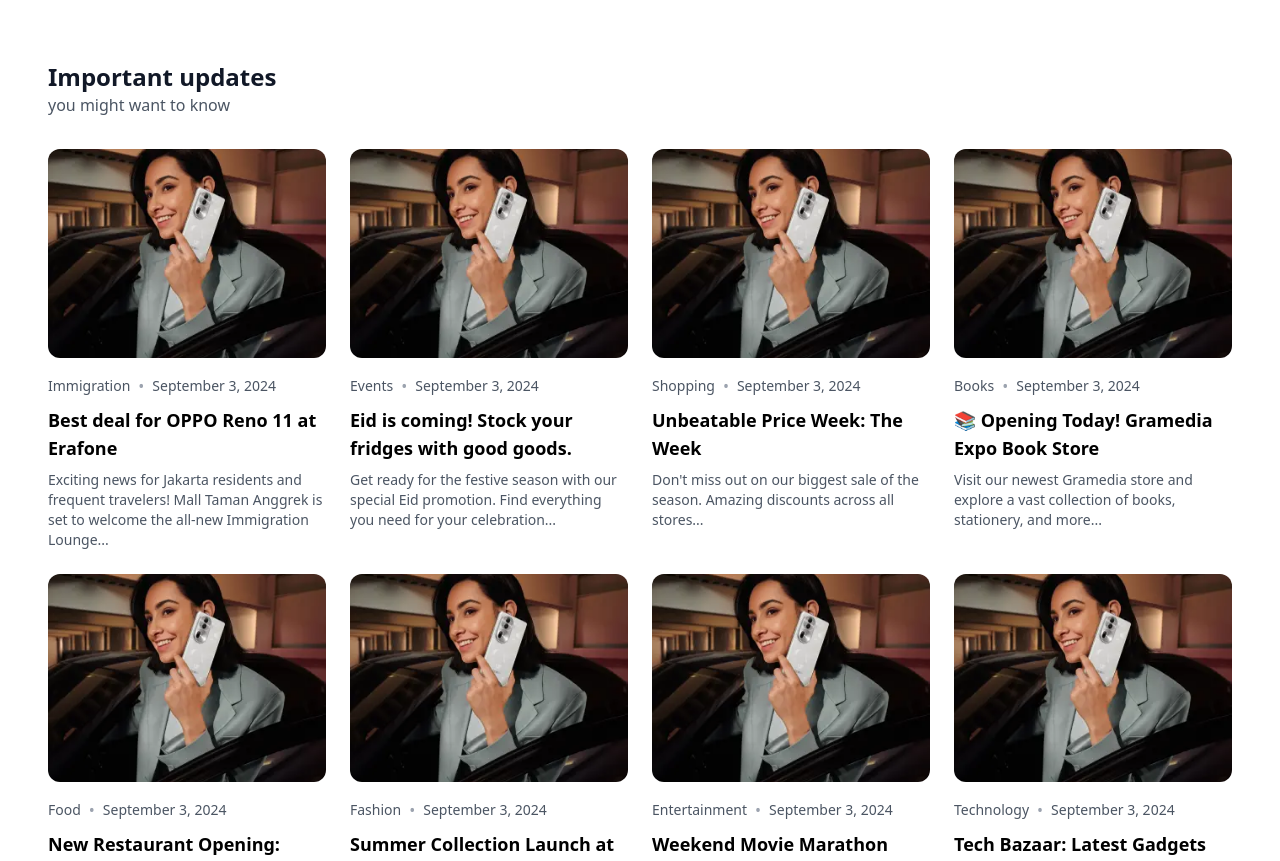
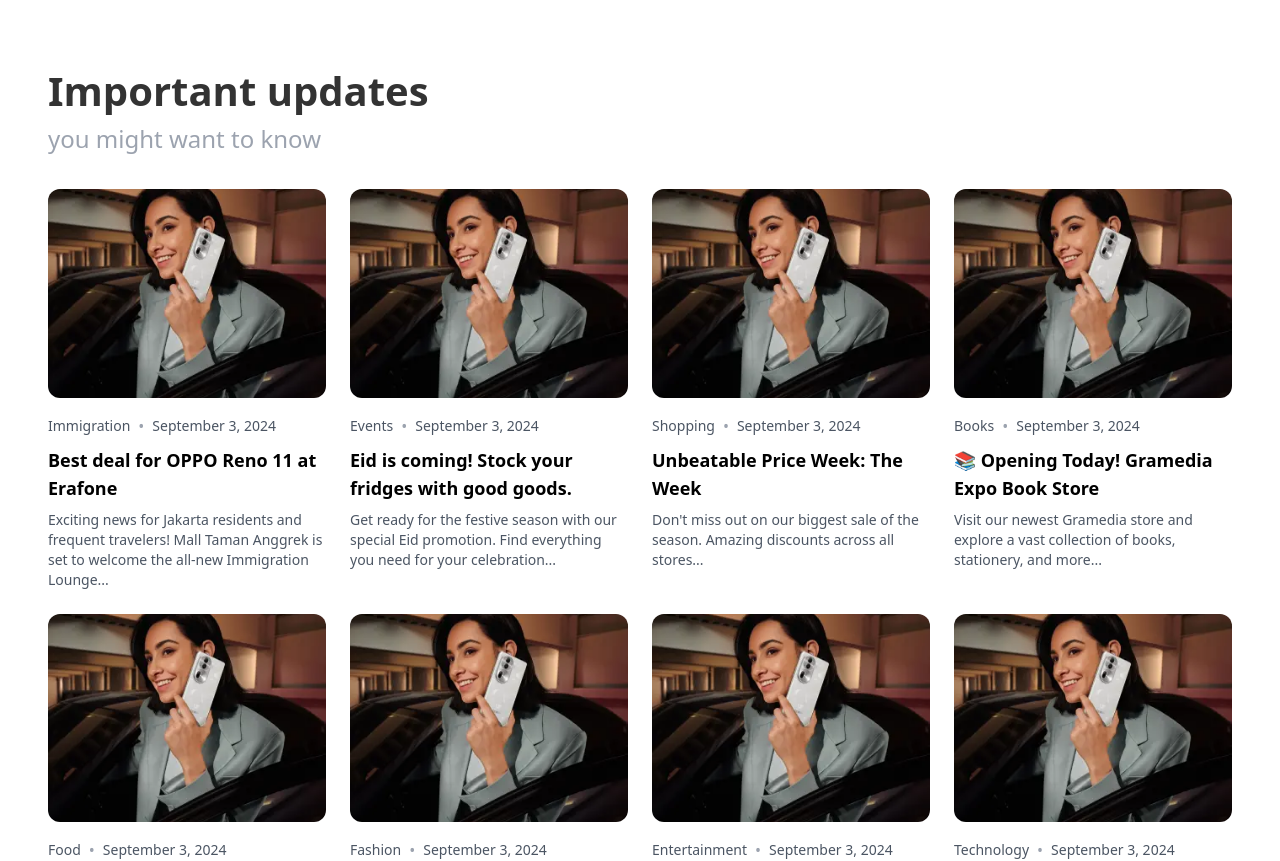
Before and after one commit to mqsavio21/MTAWEB, a website: page news.html in a window 1280 px wide. Shown: the part 1052-1913 px from the top of the page. Drawn offline with Linux system fonts and the light colour scheme.

Commit message:
text updates

```diff
--- a/news.html
+++ b/news.html
@@ -148,8 +148,8 @@
         <!-- News Grid Section -->
         <section class="mt-16 px-4 md:px-8">
             <div class="mb-8">
-                <h2 class="text-2xl font-semibold text-gray-900">Important updates</h2>
-                <p class="text-gray-600">you might want to know</p>
+                <h2 class="text-[2.5rem] font-semibold text-[#333333]">Important updates</h2>
+                <p class="text-[1.5rem] text-[#9CA3AF]">you might want to know</p>
             </div>
 
             <div class="grid grid-cols-1 md:grid-cols-2 lg:grid-cols-4 gap-6">
```
Also changed, not shown: dist/output.css.
